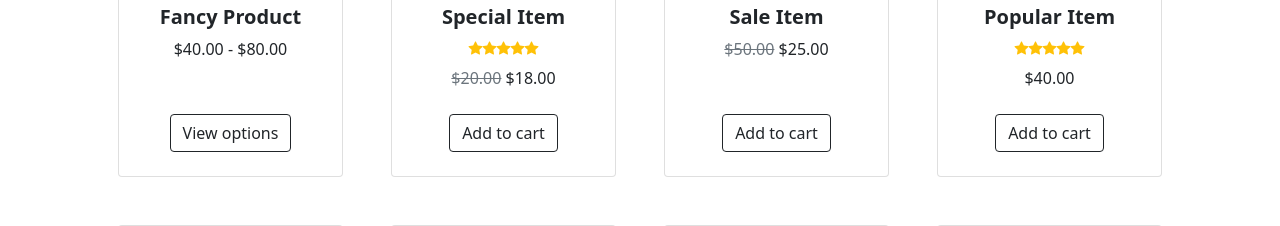
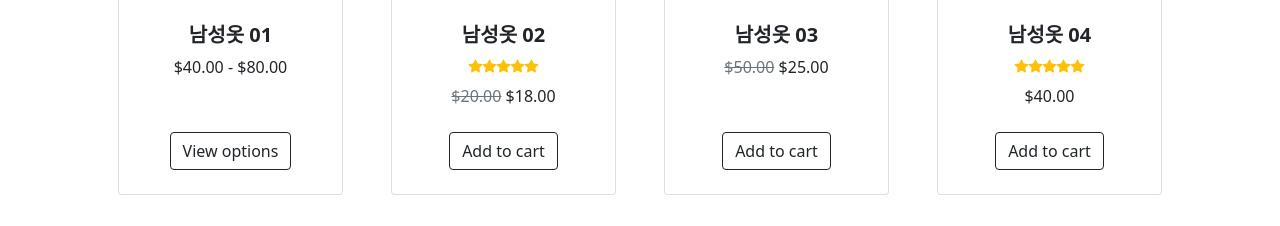
Before and after one commit to juhoon14/webproject2, a Django app: template templates/index.html in a window 1280 px wide. Shown: the part 618-844 px from the top of the page. Run offline with Django 4.2, Linux system fonts and the light colour scheme; the template is opened without the code that fills it, so the values that code supplies are empty; grey boxes labelled with a size stand in for pictures from a placeholder-image service; some libraries are stand-ins or nearby versions.

Commit message:
제품이미지, 홈페이지 이름 수정

```diff
--- a/templates/index.html
+++ b/templates/index.html
@@ -6,7 +6,7 @@
         <meta name="viewport" content="width=device-width, initial-scale=1, shrink-to-fit=no" />
         <meta name="description" content="" />
         <meta name="author" content="" />
-        <title>Shop Homepage - Start Bootstrap Template</title>
+        <title>1조 쇼핑몰 입니다.</title>
         <!-- Favicon-->
         <link rel="icon" type="image/x-icon" href="{% static 'assets/favicon.ico' %}" />
         <!-- Bootstrap icons-->
@@ -18,7 +18,7 @@
         <!-- Navigation-->
         <nav class="navbar navbar-expand-lg navbar-light bg-light">
             <div class="container px-4 px-lg-5">
-                <a class="navbar-brand" href="#!">Start Bootstrap</a>
+                <a class="navbar-brand" href="/">1st group</a>
                 <button class="navbar-toggler" type="button" data-bs-toggle="collapse" data-bs-target="#navbarSupportedContent" aria-controls="navbarSupportedContent" aria-expanded="false" aria-label="Toggle navigation"><span class="navbar-toggler-icon"></span></button>
                 <div class="collapse navbar-collapse" id="navbarSupportedContent">
                     <ul class="navbar-nav me-auto mb-2 mb-lg-0 ms-lg-4">
@@ -48,8 +48,8 @@
         <header class="bg-dark py-5">
             <div class="container px-4 px-lg-5 my-5">
                 <div class="text-center text-white">
-                    <h1 class="display-4 fw-bolder">Shop in style</h1>
-                    <p class="lead fw-normal text-white-50 mb-0">With this shop hompeage template</p>
+                    <h1 class="display-4 fw-bolder">1조 쇼핑몰</h1>
+                    <p class="lead fw-normal text-white-50 mb-0">조원: 강주훈 이채환 석진영 박정민</p>
                 </div>
             </div>
         </header>
@@ -60,19 +60,19 @@
                     <div class="col mb-5">
                         <div class="card h-100">
                             <!-- Product image-->
-                            <img class="card-img-top" src="https://dummyimage.com/450x300/dee2e6/6c757d.jpg" alt="..." />
+                            <img class="card-img-top" src="{% static 'img/01.jpg' %}" alt="..." />
                             <!-- Product details-->
                             <div class="card-body p-4">
                                 <div class="text-center">
                                     <!-- Product name-->
-                                    <h5 class="fw-bolder">Fancy Product</h5>
+                                    <h5 class="fw-bolder">남성옷 01</h5>
                                     <!-- Product price-->
                                     $40.00 - $80.00
                                 </div>
                             </div>
                             <!-- Product actions-->
                             <div class="card-footer p-4 pt-0 border-top-0 bg-transparent">
-                                <div class="text-center"><a class="btn btn-outline-dark mt-auto" href="#">View options</a></div>
+                                <div class="text-center"><a class="btn btn-outline-dark mt-auto" href="/a">View options</a></div>
                             </div>
                         </div>
                     </div>
@@ -81,12 +81,12 @@
                             <!-- Sale badge-->
                             <div class="badge bg-dark text-white position-absolute" style="top: 0.5rem; right: 0.5rem">Sale</div>
                             <!-- Product image-->
-                            <img class="card-img-top" src="https://dummyimage.com/450x300/dee2e6/6c757d.jpg" alt="..." />
+                            <img class="card-img-top" src="{% static 'img/02.jpg' %}" alt="..." />
                             <!-- Product details-->
                             <div class="card-body p-4">
                                 <div class="text-center">
                                     <!-- Product name-->
-                                    <h5 class="fw-bolder">Special Item</h5>
+                                    <h5 class="fw-bolder">남성옷 02</h5>
                                     <!-- Product reviews-->
                                     <div class="d-flex justify-content-center small text-warning mb-2">
                                         <div class="bi-star-fill"></div>
@@ -111,12 +111,12 @@
                             <!-- Sale badge-->
                             <div class="badge bg-dark text-white position-absolute" style="top: 0.5rem; right: 0.5rem">Sale</div>
                             <!-- Product image-->
-                            <img class="card-img-top" src="https://dummyimage.com/450x300/dee2e6/6c757d.jpg" alt="..." />
+                            <img class="card-img-top" src="{% static 'img/03.jpg' %}" alt="..." />
                             <!-- Product details-->
                             <div class="card-body p-4">
                                 <div class="text-center">
                                     <!-- Product name-->
-                                    <h5 class="fw-bolder">Sale Item</h5>
+                                    <h5 class="fw-bolder">남성옷 03</h5>
                                     <!-- Product price-->
                                     <span class="text-muted text-decoration-line-through">$50.00</span>
                                     $25.00
@@ -124,19 +124,19 @@
                             </div>
                             <!-- Product actions-->
                             <div class="card-footer p-4 pt-0 border-top-0 bg-transparent">
-                                <div class="text-center"><a class="btn btn-outline-dark mt-auto" href="#">Add to cart</a></div>
+                                <div class="text-center"><a class="btn btn-outline-dark mt-auto" href="/a">Add to cart</a></div>
                             </div>
                         </div>
                     </div>
                     <div class="col mb-5">
                         <div class="card h-100">
                             <!-- Product image-->
-                            <img class="card-img-top" src="https://dummyimage.com/450x300/dee2e6/6c757d.jpg" alt="..." />
+                            <img class="card-img-top" src="{% static 'img/04.jpg' %}" alt="..." />
                             <!-- Product details-->
                             <div class="card-body p-4">
                                 <div class="text-center">
                                     <!-- Product name-->
-                                    <h5 class="fw-bolder">Popular Item</h5>
+                                    <h5 class="fw-bolder">남성옷 04</h5>
                                     <!-- Product reviews-->
                                     <div class="d-flex justify-content-center small text-warning mb-2">
                                         <div class="bi-star-fill"></div>
@@ -160,12 +160,12 @@
                             <!-- Sale badge-->
                             <div class="badge bg-dark text-white position-absolute" style="top: 0.5rem; right: 0.5rem">Sale</div>
                             <!-- Product image-->
-                            <img class="card-img-top" src="https://dummyimage.com/450x300/dee2e6/6c757d.jpg" alt="..." />
+                            <img class="card-img-top" src="{% static 'img/05.jpg' %}" alt="..." />
                             <!-- Product details-->
                             <div class="card-body p-4">
                                 <div class="text-center">
                                     <!-- Product name-->
-                                    <h5 class="fw-bolder">Sale Item</h5>
+                                    <h5 class="fw-bolder">남성옷 05</h5>
                                     <!-- Product price-->
                                     <span class="text-muted text-decoration-line-through">$50.00</span>
                                     $25.00
@@ -180,12 +180,12 @@
                     <div class="col mb-5">
                         <div class="card h-100">
                             <!-- Product image-->
-                            <img class="card-img-top" src="https://dummyimage.com/450x300/dee2e6/6c757d.jpg" alt="..." />
+                            <img class="card-img-top" src="{% static 'img/06.jpg' %}" alt="..." />
                             <!-- Product details-->
                             <div class="card-body p-4">
                                 <div class="text-center">
                                     <!-- Product name-->
-                                    <h5 class="fw-bolder">Fancy Product</h5>
+                                    <h5 class="fw-bolder">남성옷 06</h5>
                                     <!-- Product price-->
                                     $120.00 - $280.00
                                 </div>
@@ -201,12 +201,12 @@
                             <!-- Sale badge-->
                             <div class="badge bg-dark text-white position-absolute" style="top: 0.5rem; right: 0.5rem">Sale</div>
                             <!-- Product image-->
-                            <img class="card-img-top" src="https://dummyimage.com/450x300/dee2e6/6c757d.jpg" alt="..." />
+                            <img class="card-img-top" src="{% static 'img/07.jpg' %}" alt="..." />
                             <!-- Product details-->
                             <div class="card-body p-4">
                                 <div class="text-center">
                                     <!-- Product name-->
-                                    <h5 class="fw-bolder">Special Item</h5>
+                                    <h5 class="fw-bolder">남성옷 07</h5>
                                     <!-- Product reviews-->
                                     <div class="d-flex justify-content-center small text-warning mb-2">
                                         <div class="bi-star-fill"></div>
@@ -229,12 +229,12 @@
                     <div class="col mb-5">
                         <div class="card h-100">
                             <!-- Product image-->
-                            <img class="card-img-top" src="https://dummyimage.com/450x300/dee2e6/6c757d.jpg" alt="..." />
+                            <img class="card-img-top" src="{% static 'img/08.jpg' %}" alt="..." />
                             <!-- Product details-->
                             <div class="card-body p-4">
                                 <div class="text-center">
                                     <!-- Product name-->
-                                    <h5 class="fw-bolder">Popular Item</h5>
+                                    <h5 class="fw-bolder">남성옷 08</h5>
                                     <!-- Product reviews-->
                                     <div class="d-flex justify-content-center small text-warning mb-2">
                                         <div class="bi-star-fill"></div>
```
Also changed, not shown: templates/view_option.html (added, +17 -0 lines), web/views.py (+8 -0 lines).
